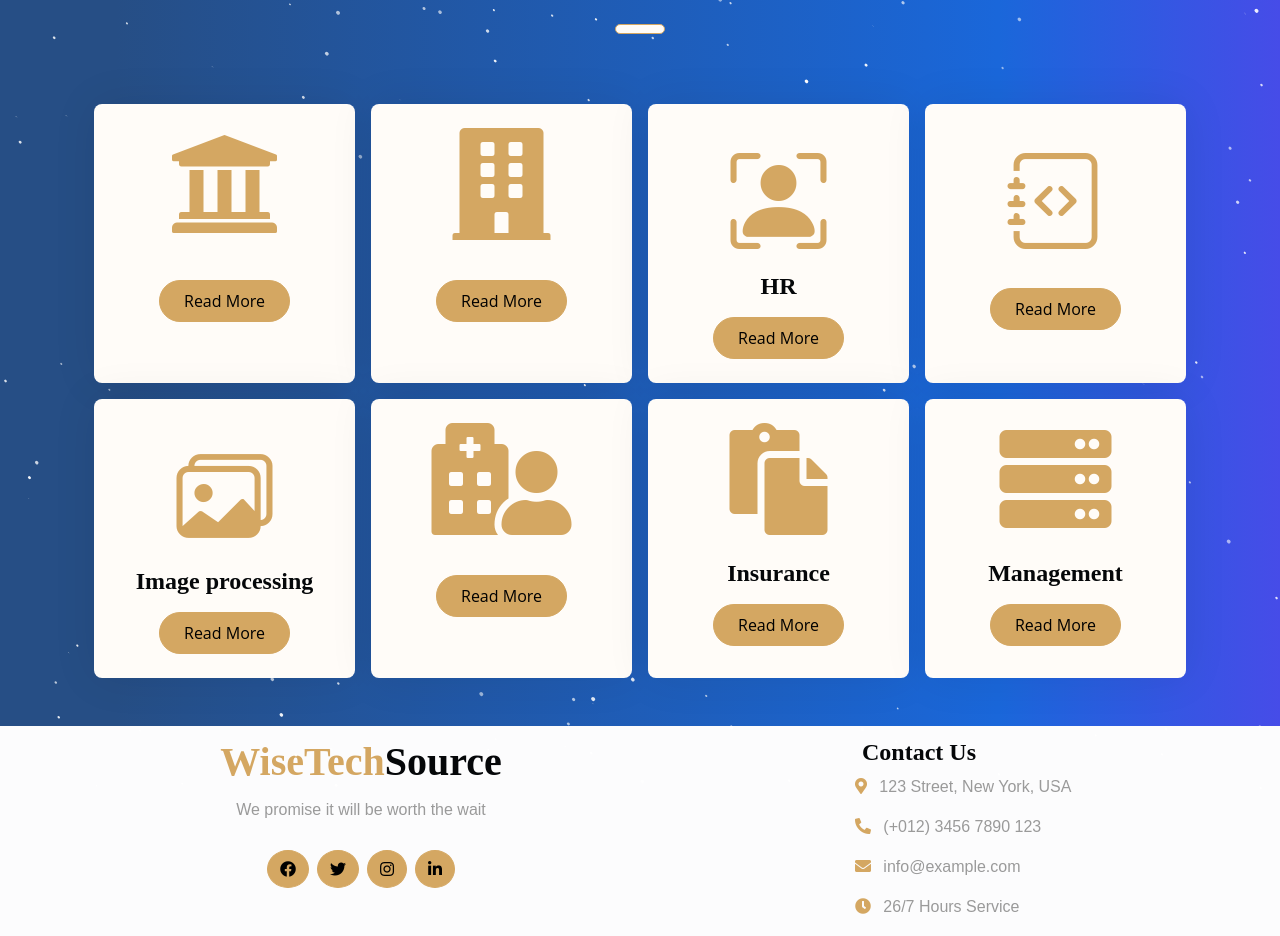
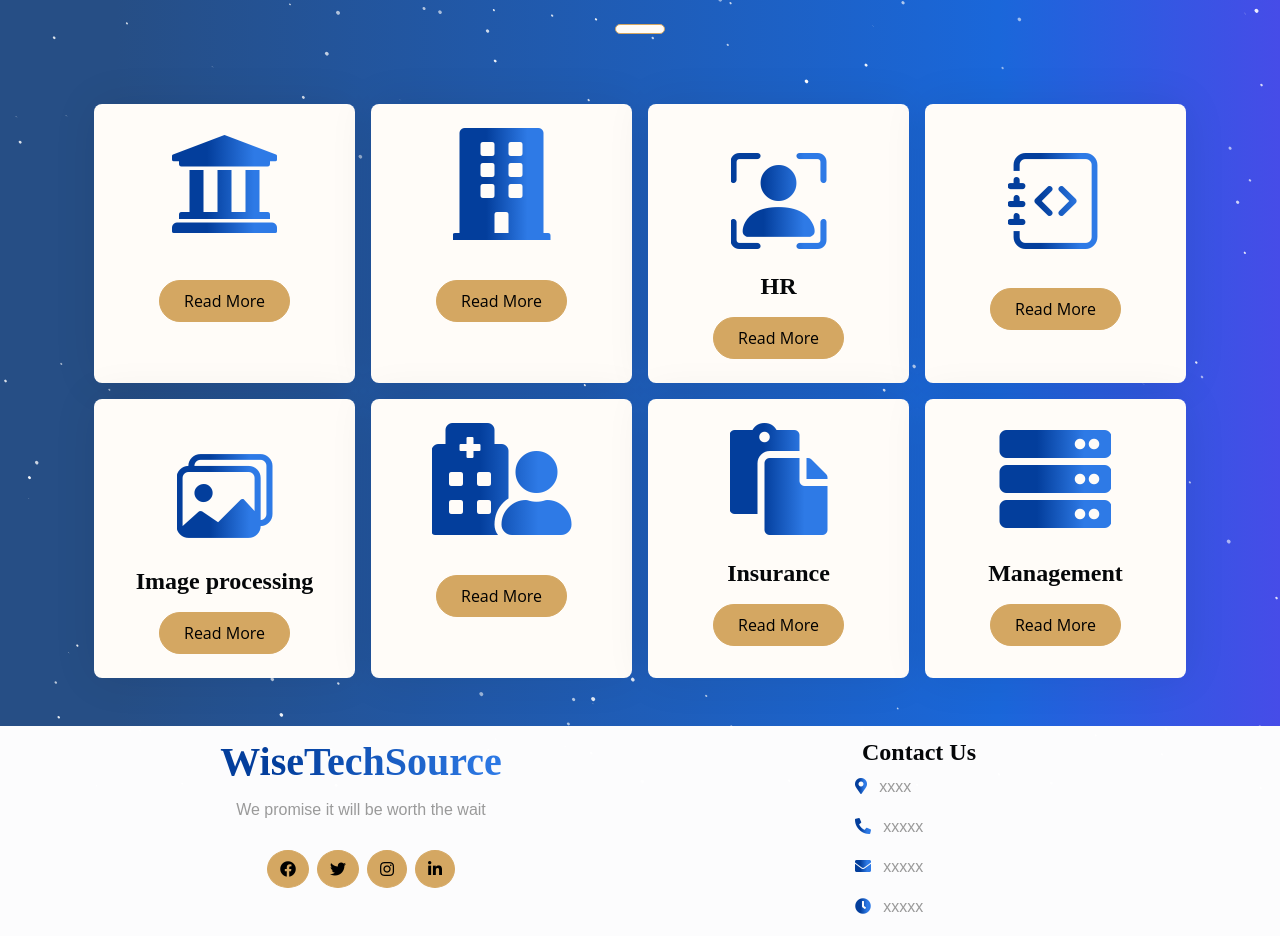
Before and after one commit to WisetechSourceProduct/AutomationProductCatalogue, a Django app: template wiseProductCatalog/templates/wiseProductCatalogApp/products.html in a window 1280 px wide. Shown: the part 82-1018 px from the top of the page. Run offline with Django 5.2, Linux system fonts and the light colour scheme; the template is opened without the code that fills it, so the values that code supplies are empty; some libraries are stand-ins or nearby versions; some web fonts are replaced.

Commit message:
Footer Color change

```diff
--- a/wiseProductCatalog/templates/footer.html
+++ b/wiseProductCatalog/templates/footer.html
@@ -1,4 +1,14 @@
+<style>
+    .text-primary{
+    color: #033e9c;
+    background-image: -webkit-linear-gradient(0deg, #033e9c 34%, #2e7ae6 76%);
+    background-clip: text;
+    -webkit-background-clip: text;
+    text-fill-color: transparent;
+    -webkit-text-fill-color: transparent;
+    }
 
+</style>
 <div class="container-fluid footer foot py-9 my-6 mb-0 bg-light-subtle wow bounceInUp text-center"style = "padding :1%" data-wow-delay="0.1s">
     <div class="container">
         <div class="row">
@@ -18,10 +28,10 @@
                 <div class="footer-item">
                     <h4 class="mb-6" style="font-family:timesnewroman;">Contact Us</h4>
                     <div class="d-flex flex-column align-items-start " style= "margin-left : 38%;font-family:arial">
-                        <p><i class="fa fa-map-marker-alt text-primary me-2"></i> 123 Street, New York, USA</p>
-                        <p><i class="fa fa-phone-alt text-primary me-2"></i> (+012) 3456 7890 123</p>
-                        <p><i class="fas fa-envelope text-primary me-2"></i> info@example.com</p>
-                        <p><i class="fa fa-clock text-primary me-2"></i> 26/7 Hours Service</p>
+                        <p><i class="fa fa-map-marker-alt text-primary me-2"></i> xxxx</p>
+                        <p><i class="fa fa-phone-alt text-primary me-2"></i> xxxxx</p>
+                        <p><i class="fas fa-envelope text-primary me-2"></i> xxxxx</p>
+                        <p><i class="fa fa-clock text-primary me-2"></i> xxxxx</p>
                     </div>
                 </div>
             </div>
--- a/wiseProductCatalog/templates/wiseProductCatalogApp/home.html
+++ b/wiseProductCatalog/templates/wiseProductCatalogApp/home.html
@@ -43,7 +43,7 @@ WTS|Home
         <h1 style="color:white;font-size:11;font-weight:bold;font-family:timesnewroman;margin-top:50px;" >{{ excel_data.wiseHeadingHome1 }}</h1>
         <p style="font-size:18px;font-family:timesnewroman;margin-top:30px;">{{ excel_data.wiseSubContentHome1 }}</p>
 
-        <button class="learn-more" style="margin-top:30px;margin-left:130px;"><a href="{% url 'products' %}">
+        <button class="learn-more" style="margin-top:30px;margin-left:80px;"><a href="{% url 'products' %}">
           <span class="circle" aria-hidden="true">
             <span class="icon arrow"></span>
           </span>
```
